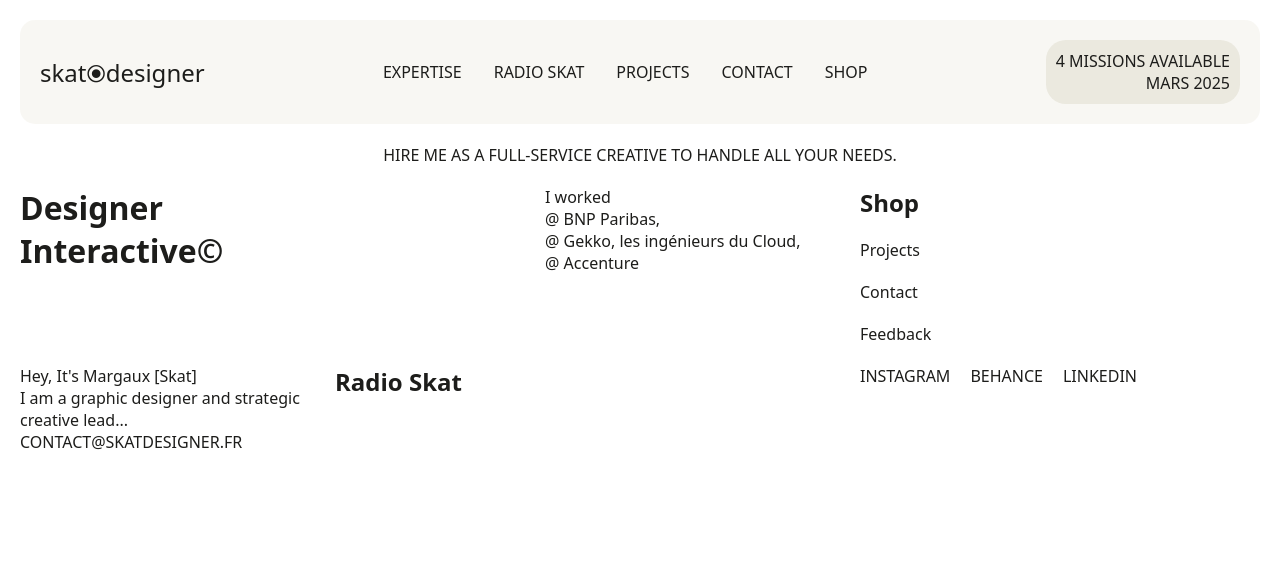
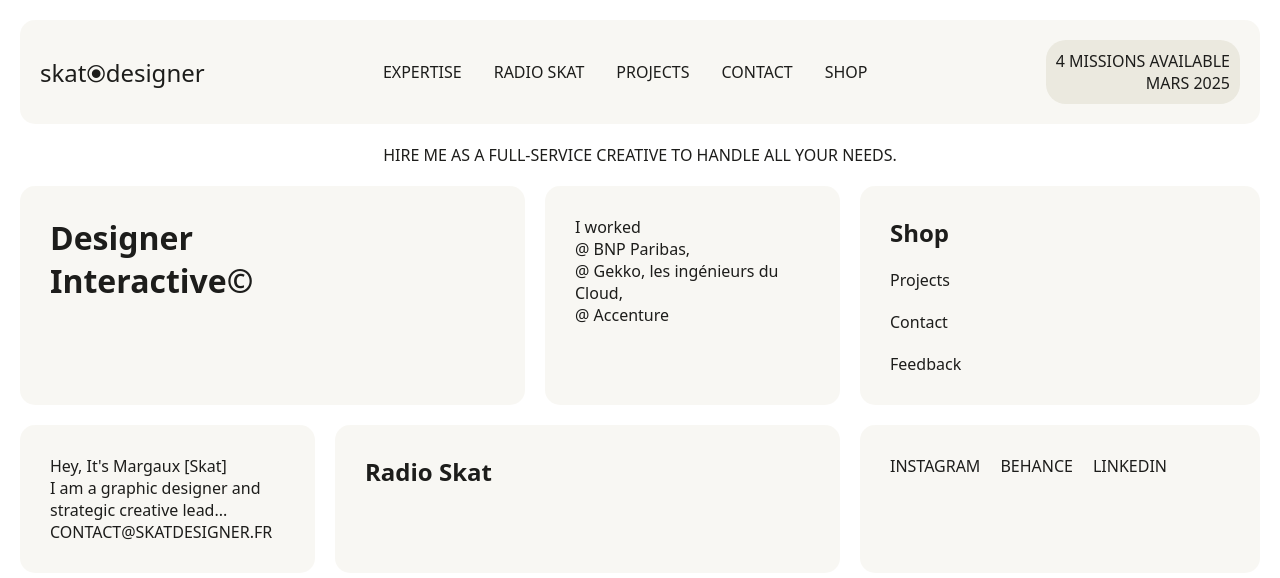
Before and after one commit to PuissanceSkat/skatdesigner, a plain HTML site: page index.html in a window 1280 px wide. Drawn offline with Linux system fonts and the light colour scheme.

Commit message:
Update index.html

```diff
--- a/index.html
+++ b/index.html
@@ -33,35 +33,35 @@
 
         <!-- Bento Grid -->
         <div class="bento-grid">
-            <div class="designer-block">
+            <div class="designer-block block">
                 <h1 class="title">Designer<br>Interactive©</h1>
             </div>
 
-            <div class="experience-block">
+            <div class="experience-block block">
                 <p>I worked<br>
                 @ BNP Paribas,<br>
                 @ Gekko, les ingénieurs du Cloud,<br>
                 @ Accenture</p>
             </div>
 
-            <div class="shop-section">
+            <div class="shop-section block">
                 <h2>Shop</h2>
                 <div>Projects</div>
                 <div>Contact</div>
                 <div>Feedback</div>
             </div>
 
-            <div class="intro-block">
+            <div class="intro-block block">
                 <p>Hey, It's Margaux [Skat]</p>
                 <p>I am a graphic designer and strategic creative lead...</p>
                 <p>CONTACT@SKATDESIGNER.FR</p>
             </div>
 
-            <div class="radio-block">
+            <div class="radio-block block">
                 <h2>Radio Skat</h2>
             </div>
 
-            <div class="social-block">
+            <div class="social-block block">
                 <div class="social-links">
                     <a href="#instagram">INSTAGRAM</a>
                     <a href="#behance">BEHANCE</a>
```
